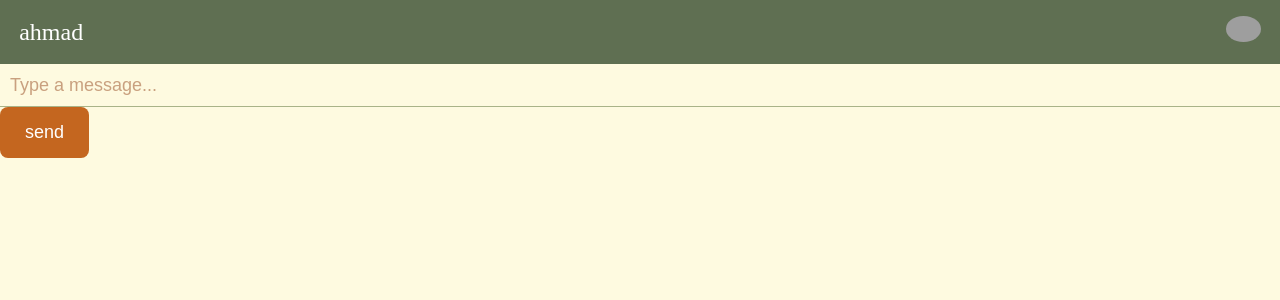
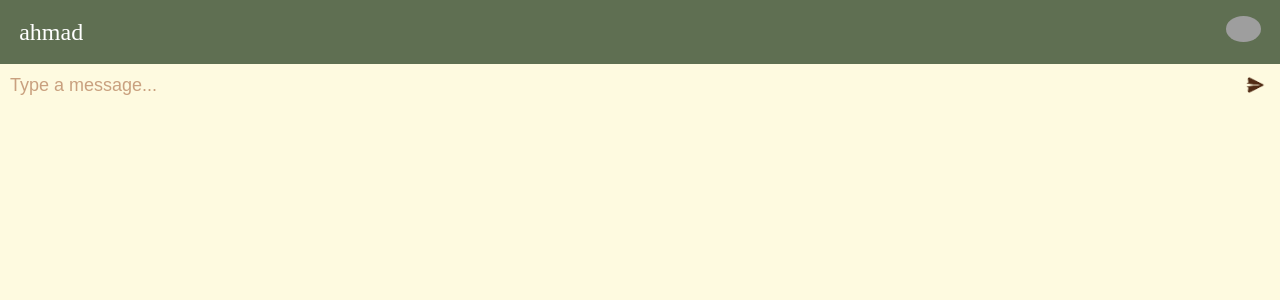
Before and after one commit to marzie-nd/teletxt, a React (Create React App) app: page /chats in a window 1280 px wide. Both pictures are taken after a click on the element "ahmad". Shown: the top 300 px of the page. Built offline with nearby package versions, Linux system fonts and the light colour scheme; grey boxes are pictures that could not be loaded; a web font is replaced by a local one.

Commit message:
Fixes #2: move send button into input

```diff
--- a/src/components/BackButton.jsx
+++ b/src/components/BackButton.jsx
@@ -1,4 +1,3 @@
-import './BackButton.scss';
 import Img from '../img/up.png';
 
 const BackButton = ({ onBack }) => {
--- a/src/components/MessageInput.jsx
+++ b/src/components/MessageInput.jsx
@@ -1,4 +1,6 @@
 import { useState } from "react";
+import "./MessageInput.scss";
+import Img from "../img/send.png";
 
 const MessageInput = ({ onSendMessage }) => {
   const [newMessage, setNewMessage] = useState("");
@@ -10,21 +12,34 @@ const MessageInput = ({ onSendMessage }) => {
     }
   };
   return (
-    <div className="messageInput">
+    <div className="messageInput" style={{ borderButtom: "1px solid red" }}>
       <input
         type="text"
         value={newMessage}
         onChange={(e) => setNewMessage(e.target.value)}
         onKeyDown={handleKeyPress}
         placeholder="Type a message..."
+        style={{
+          borderBottom: "none"
+        }}
       />
       <button
         onClick={() => {
           onSendMessage(newMessage);
           setNewMessage("");
         }}
+        style={{
+          backgroundColor: "transparent",
+          display: "flex",
+          alignItems: "center",
+          justifyContent: "center",
+        }}
       >
-        send
+        <img
+          src={Img}
+          alt="send"
+          style={{ width: "20px", position: "absolute" }}
+        />
       </button>
     </div>
   );
--- a/src/components/MessageInput.scss
+++ b/src/components/MessageInput.scss
@@ -0,0 +1,5 @@
+.messageInput {
+    display: flex;
+    justify-content: center;
+    position: relative;
+}
--- a/src/pages/Chats.jsx
+++ b/src/pages/Chats.jsx
@@ -3,8 +3,6 @@ import Header from "../components/Header";
 import Search from "../components/Search";
 import ChatPage from "../components/ChatPage";
 import { useState } from "react";
-
-import "./Chats.scss";
 
 const Chats = () => {
   const users = ["ahmad", "milad", "maman"];
--- a/src/pages/Chats.scss
+++ /dev/null
@@ -1,8 +0,0 @@
-
-.chats {
-  height: 100%;
-  width: 100%;
-  box-sizing: border-box;
-  margin: 0;
-  padding: 0;
-}
```
Also changed, not shown: src/components/SendButton.jsx (added, +18 -0 lines), src/components/BackButton.scss (deleted), src/components/ChatBox.scss (deleted), src/components/ChatHistory.scss (deleted), src/components/ChatPage.scss (deleted).
